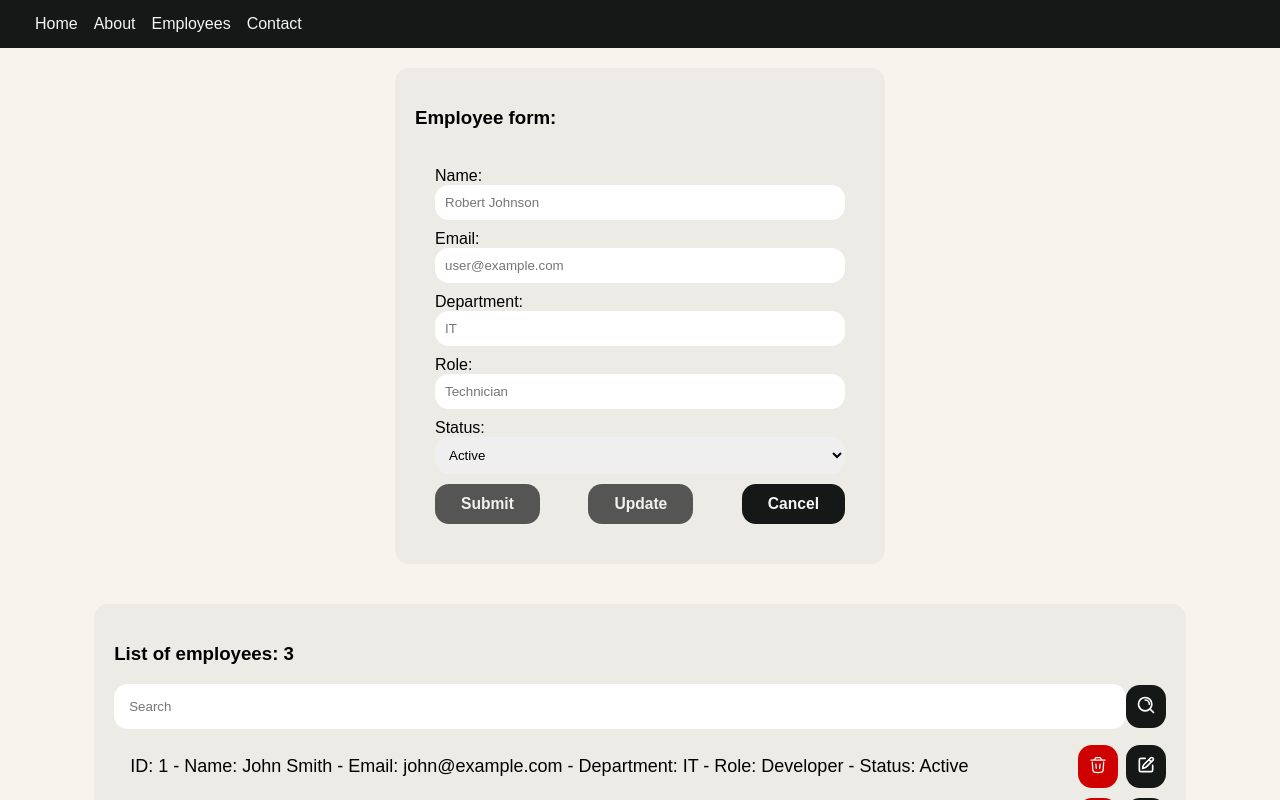
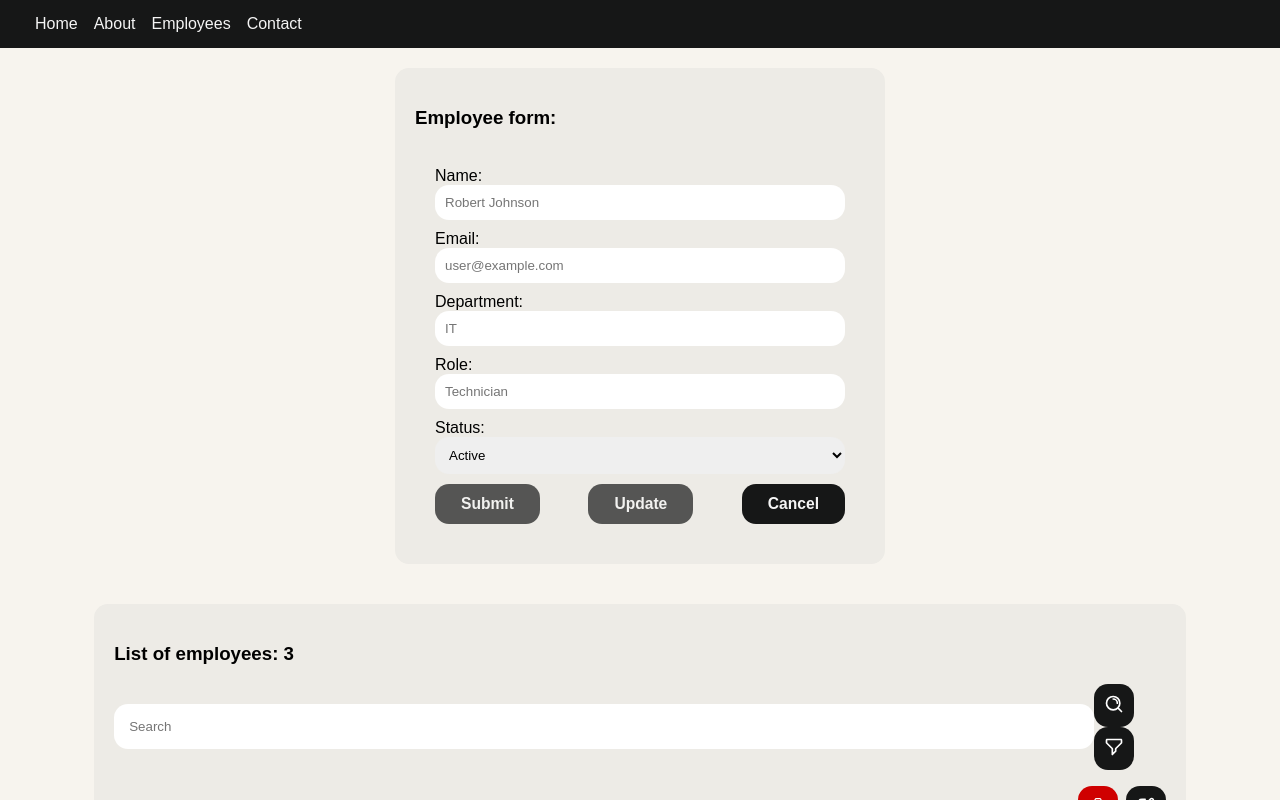
Before and after one commit to NikolaiPOlsen/EmployeeApplicationExample, an Angular app: page /employees in a window 1280 px wide. Shown: the top 800 px of the page. Built offline with nearby package versions, Linux system fonts and the light colour scheme.

Commit message:
Refactor search form layout to include button container and handle search submission

```diff
--- a/src/app/AppComponent/searchbar/searchbar.html
+++ b/src/app/AppComponent/searchbar/searchbar.html
@@ -1,4 +1,7 @@
-<form class="form-container" [formGroup]="searchForm">
+<form class="form-container" [formGroup]="searchForm" (ngSubmit)="handleSearch()">
     <input class="search-box" placeholder="Search" formControlName="search" >
-    <app-icon-button icon="search" (buttonPressed)="handleSearch()"></app-icon-button>
+    <div class="button-container">
+        <app-icon-button icon="search" (buttonPressed)="handleSearch()"></app-icon-button>
+        <app-icon-button icon="filter" (buttonPressed)="handleFilter() "></app-icon-button>
+    </div>
 </form>
```
